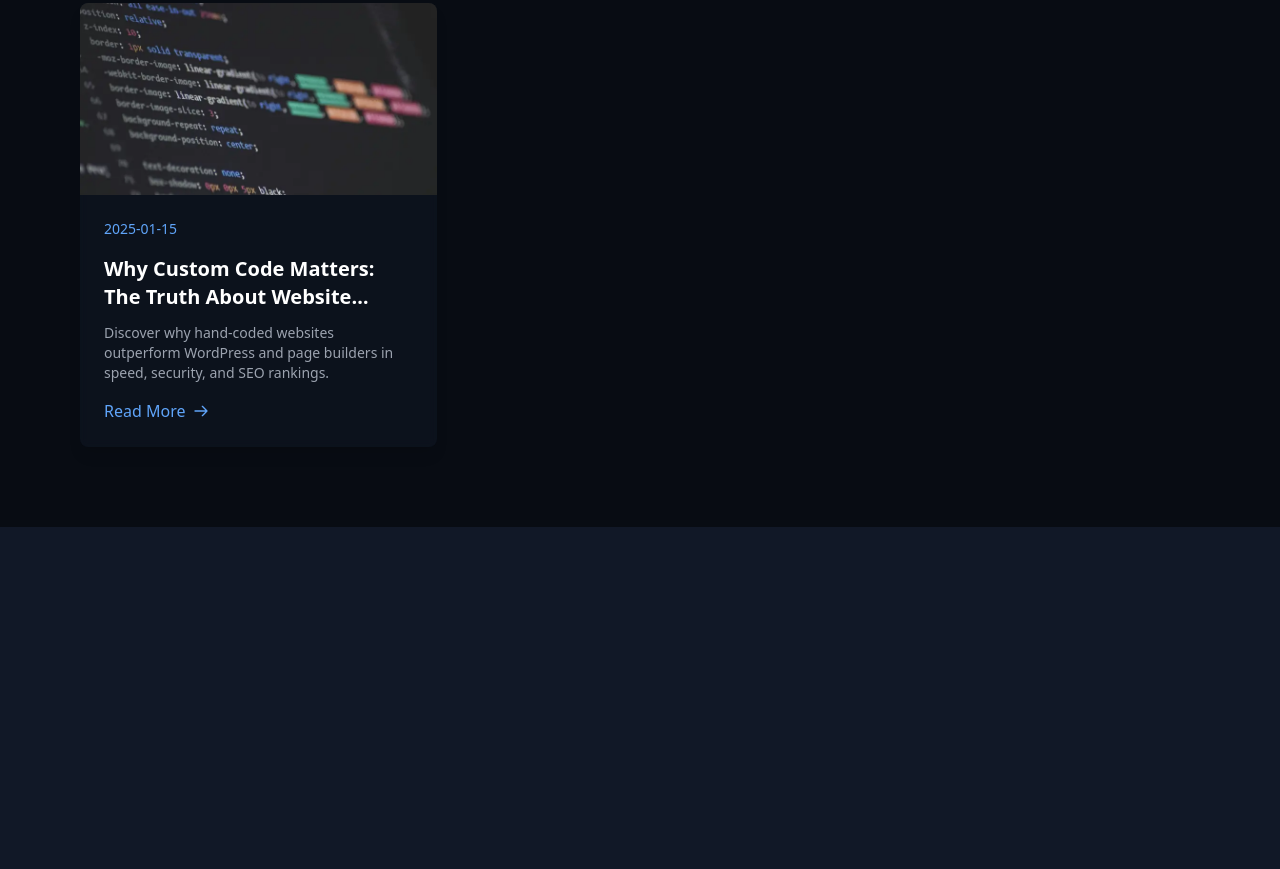
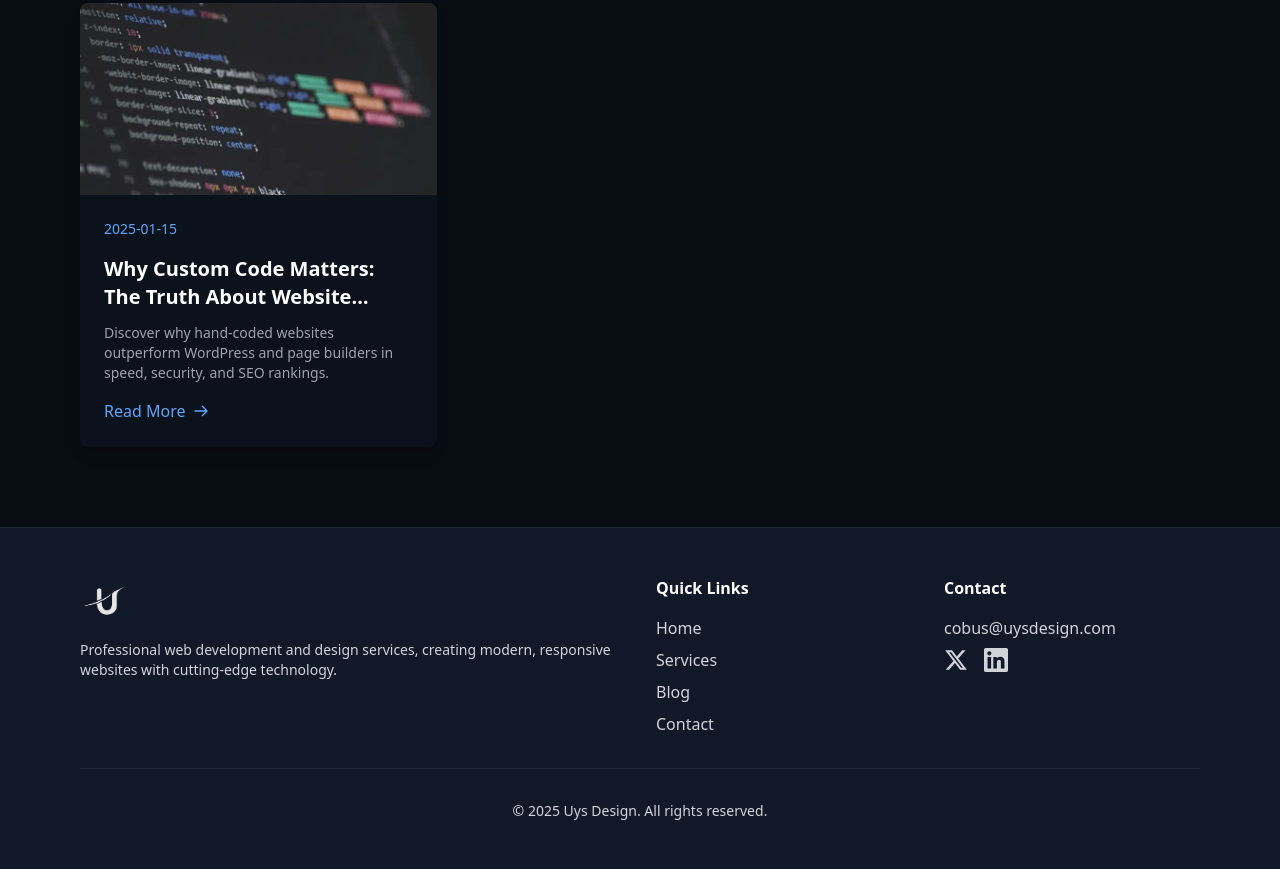
Before and after one commit to jluysvi/UysDesignAstro, an Astro site: page /blog in a window 1280 px wide. Shown: the part 833-1702 px from the top of the page. Before the commit the page ends 1360 px from the top, so only its background shows below. Built offline with nearby package versions, Linux system fonts and the light colour scheme; Astro itself is replaced by a stand-in of ours.

Commit message:
Added site footer.

```diff
--- /dev/null
+++ b/src/components/Footer.astro
@@ -0,0 +1,60 @@
+---
+import { Image } from "astro:assets";
+import logoLight from "../images/UysDesignLogoLight.png";
+---
+
+<footer class="bg-gray-900 text-gray-300 border-t border-gray-800">
+    <div class="max-w-6xl mx-auto px-4 py-12">
+        <div class="grid grid-cols-1 md:grid-cols-4 gap-8">
+            <!-- Logo and Description -->
+            <div class="col-span-1 md:col-span-2">
+                <Image
+                    src={logoLight}
+                    alt="Uys Design Logo"
+                    class="h-12 w-auto mb-4"
+                />
+                <p class="text-sm mt-4">
+                    Professional web development and design services, creating modern, responsive websites with cutting-edge technology.
+                </p>
+            </div>
+
+            <!-- Quick Links -->
+            <div>
+                <h3 class="text-white font-semibold mb-4">Quick Links</h3>
+                <ul class="space-y-2">
+                    <li><a href="/" class="hover:text-blue-400 transition-colors">Home</a></li>
+                    <li><a href="/services" class="hover:text-blue-400 transition-colors">Services</a></li>
+                    <li><a href="/blog" class="hover:text-blue-400 transition-colors">Blog</a></li>
+                    <li><a href="/contact" class="hover:text-blue-400 transition-colors">Contact</a></li>
+                </ul>
+            </div>
+
+            <!-- Contact Info -->
+            <div>
+                <h3 class="text-white font-semibold mb-4">Contact</h3>
+                <ul class="space-y-2">
+                    <li>
+                        <a href="mailto:info@uysdesign.com" class="hover:text-blue-400 transition-colors">
+                            cobus@uysdesign.com
+                        </a>
+                    </li>
+                    <li class="flex space-x-4 mt-4">
+                        <a href="https://x.com/cobusuys_" target="_blank" rel="noopener noreferrer" class="hover:text-blue-400 transition-colors">
+                            <svg class="w-6 h-6" fill="currentColor" viewBox="0 0 24 24" aria-hidden="true">
+                                <path d="M18.244 2.25h3.308l-7.227 8.26 8.502 11.24H16.17l-5.214-6.817L4.99 21.75H1.68l7.73-8.835L1.254 2.25H8.08l4.713 6.231zm-1.161 17.52h1.833L7.084 4.126H5.117z"/>
+                            </svg>
+                        </a>
+                        <a href="https://www.linkedin.com/in/cobusuys/" target="_blank" rel="noopener noreferrer" class="hover:text-blue-400 transition-colors">
+                            <svg class="w-6 h-6" fill="currentColor" viewBox="0 0 24 24" aria-hidden="true">
+                                <path d="M20.447 20.452h-3.554v-5.569c0-1.328-.027-3.037-1.852-3.037-1.853 0-2.136 1.445-2.136 2.939v5.667H9.351V9h3.414v1.561h.046c.477-.9 1.637-1.85 3.37-1.85 3.601 0 4.267 2.37 4.267 5.455v6.286zM5.337 7.433c-1.144 0-2.063-.926-2.063-2.065 0-1.138.92-2.063 2.063-2.063 1.14 0 2.064.925 2.064 2.063 0 1.139-.925 2.065-2.064 2.065zm1.782 13.019H3.555V9h3.564v11.452zM22.225 0H1.771C.792 0 0 .774 0 1.729v20.542C0 23.227.792 24 1.771 24h20.451C23.2 24 24 23.227 24 22.271V1.729C24 .774 23.2 0 22.222 0h.003z"/>
+                            </svg>
+                        </a>
+                    </li>
+                </ul>
+            </div>
+        </div>
+        <div class="border-t border-gray-800 mt-8 pt-8 text-center text-sm">
+            <p>&copy; {new Date().getFullYear()} Uys Design. All rights reserved.</p>
+        </div>
+    </div>
+</footer>
--- a/src/layouts/Layout.astro
+++ b/src/layouts/Layout.astro
@@ -1,5 +1,6 @@
 ---
 import Navbar from "../components/Navbar.astro"
+import Footer from "../components/Footer.astro"
 import { getImage } from "astro:assets";
 import logo from "../images/UysDesignLogoBlue.png";
 
@@ -25,19 +26,10 @@ const optimizedIcon = await getImage({
         <title>Uys Design</title>
         <meta name="description" content={metaDescription} />
         <link rel="icon" type="image/png" href={optimizedIcon.src} />
-
-        <!-- Google tag (gtag.js) -->
-        <script async src="https://www.googletagmanager.com/gtag/js?id=G-YWWT5T6FW7"></script>
-        <script is:inline>
-        window.dataLayer = window.dataLayer || [];
-        function gtag(){dataLayer.push(arguments);}
-        gtag('js', new Date());
-
-        gtag('config', 'G-YWWT5T6FW7');
-        </script>
     </head>
     <body class="bg-gray-900">
         <Navbar />
         <slot />
+        <Footer />
     </body>
 </html>
```
Also changed, not shown: src/images/bg.webp.
